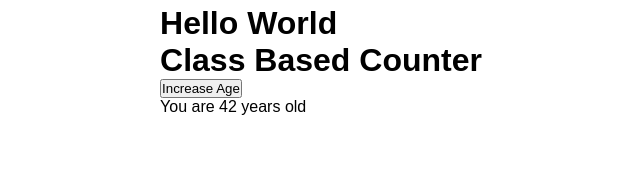
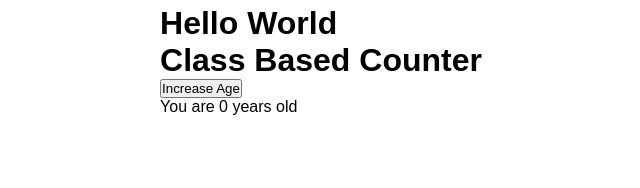
Before and after one commit to nimely111/React-Coding-snippet, a React (Vite) app: page / in a window 1280 px wide. Shown: the top 188 px of the page, without its empty margins (319-959 px from the left). Built offline with nearby package versions, Linux system fonts and the light colour scheme.

Commit message:
set age to 0 in the state

```diff
--- a/Components/Classes/Class_Counter.jsx
+++ b/Components/Classes/Class_Counter.jsx
@@ -2,7 +2,7 @@ import React, { Component } from 'react';
 
 class Class_Counter extends Component{
      state = {
-        age: 42,
+        age: 0,
     }
 
     handleAgeChange = () => {
```
